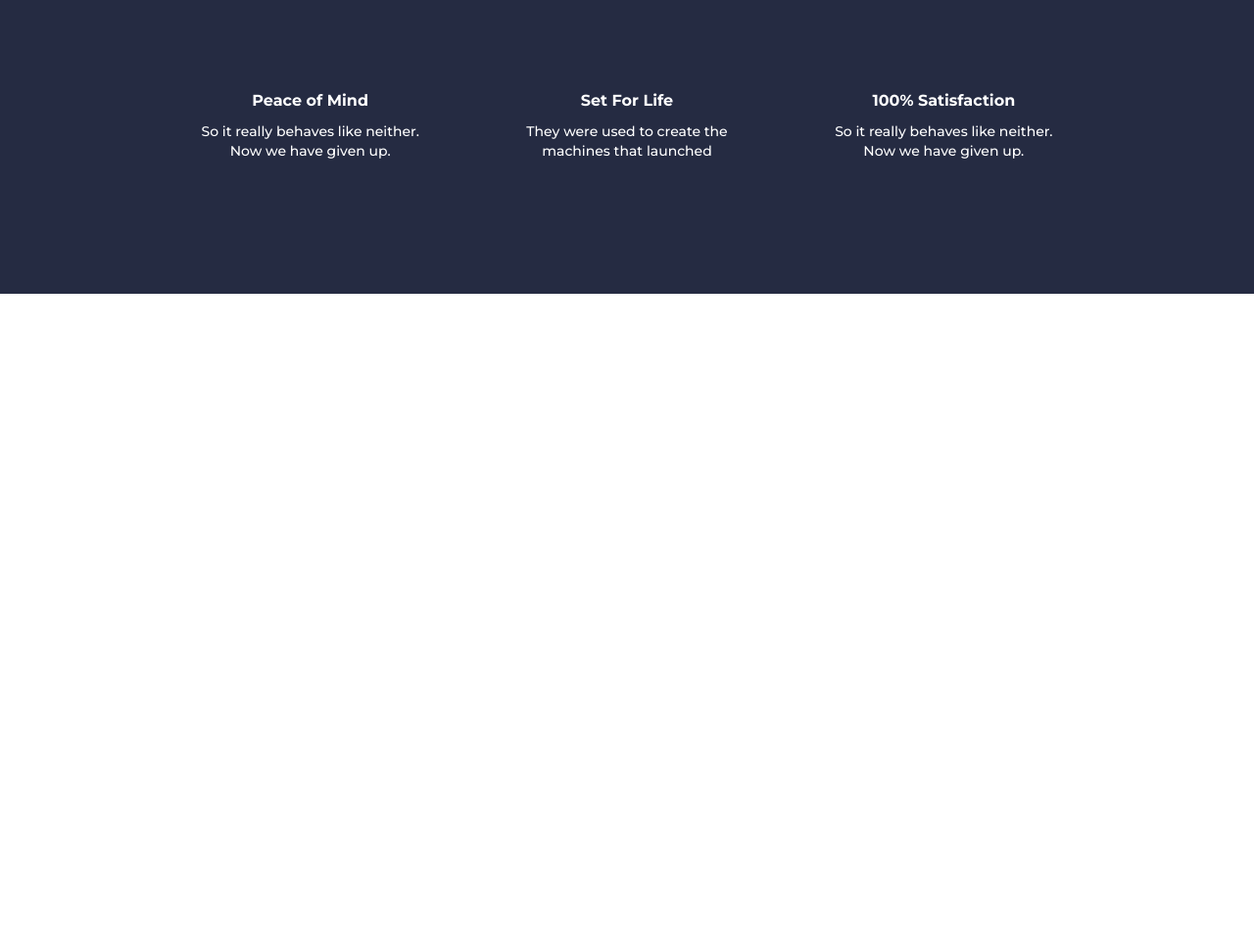
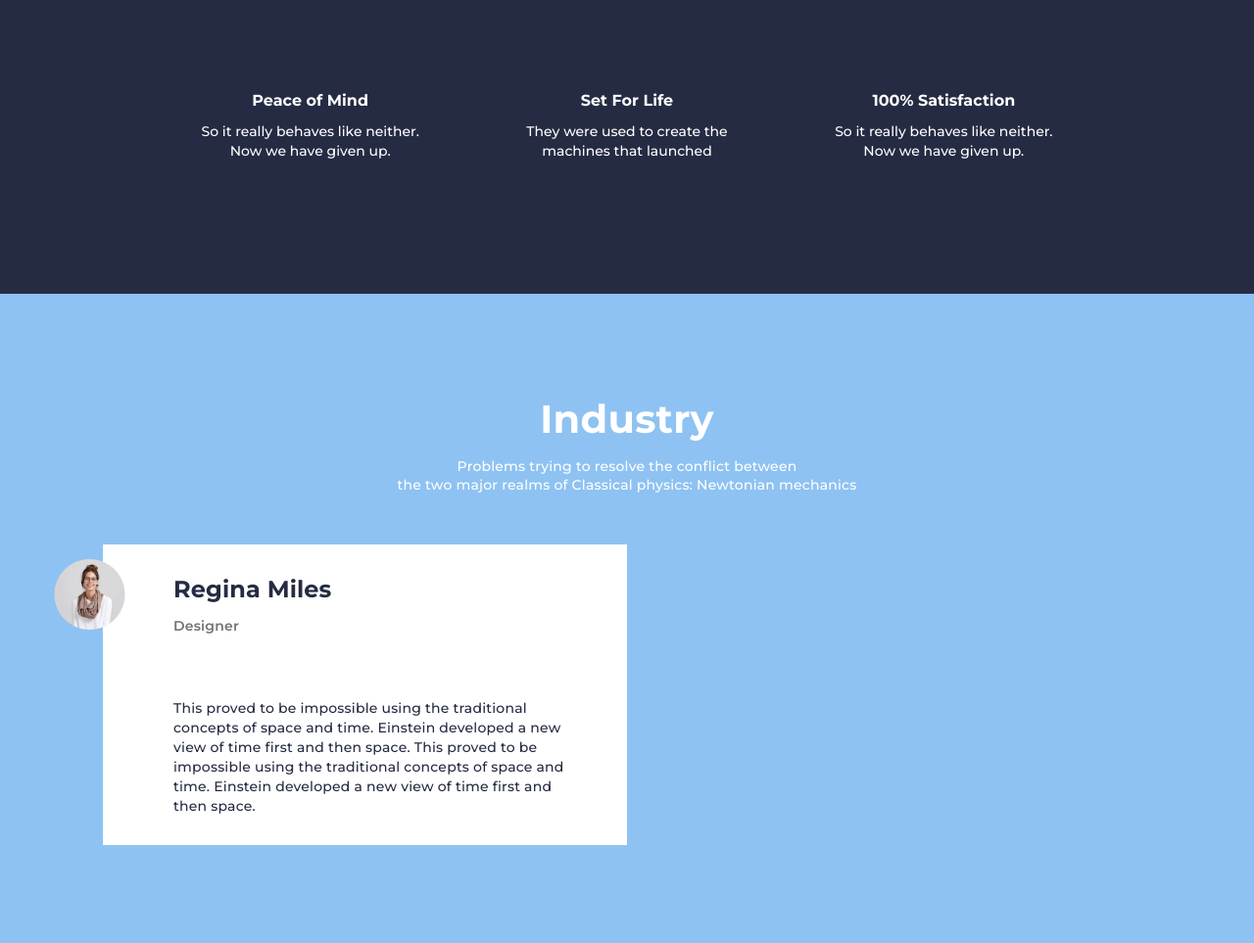
Before and after one commit to aZaqwer/FLEX006, a website: page #src/index.html in a window 1280 px wide. Shown: the part 784-1747 px from the top of the page at 98% size. Before the commit the page ends 1084 px from the top, so only its background shows below. Drawn offline with nearby package versions, Linux system fonts and the light colour scheme; files that its build step writes are made by us from their sources; files whose address does not match are found by name; a web font is replaced by a local one.

Commit message:
'update'

```diff
--- a/#src/index.html
+++ b/#src/index.html
@@ -14,26 +14,60 @@
 
                         <article class="features__item">
                             <div class="features__icon _icon-mind"></div>
-                            <div class="fetures__title">Peace of Mind</div>
-                            <div class="fetures__text">So it really behaves like neither. <br>
+                            <div class="features__title">Peace of Mind</div>
+                            <div class="features__text">So it really behaves like neither. <br>
                                 Now we have given up. </div>
                         </article>
                         <article class="features__item">
                             <div class="features__icon _icon-life"></div>
-                            <div class="fetures__title">Set For Life</div>
-                            <div class="fetures__text">They were used to create the <br>
+                            <div class="features__title">Set For Life</div>
+                            <div class="features__text">They were used to create the <br>
                                 machines that launched </div>
                         </article>
                         <article class="features__item">
                             <div class="features__icon _icon-satisfaction"></div>
-                            <div class="fetures__title">100% Satisfaction</div>
-                            <div class="fetures__text">So it really behaves like neither. <br>
+                            <div class="features__title">100% Satisfaction</div>
+                            <div class="features__text">So it really behaves like neither. <br>
                                 Now we have given up. </div>
                         </article>
 
                     </div>
                 </div>
             </section>
+            <section class="industry__users">
+                <div class="industry__users__content _container">
+                    <div class="industry__users-title">Industry</div>
+                    <div class="industry__users-subtitle">Problems trying to resolve the conflict between<br>
+                        the two major realms of Classical physics: Newtonian mechanics </div>
+                    <div class="industry__users-row">
+                        <div class="industry__users-column">
+                            <div class="industry__users-item">
+                                <div class="industry__users-foto"><img src="img/industry/user01.png" alt=""></div>
+                                <div class="industry__users-item-body">
+                                    <div class="industry__users-name">Regina Miles</div>
+                                    <div class="industry__users-position">Designer</div>
+                                    <div class="industry__users-rating">
+                                        <ul class="users__rating">
+                                            <li class="users__rating-item _icon-star-bcg"></li>
+                                            <li class="users__rating-item _icon-star-bcg"></li>
+                                            <li class="users__rating-item _icon-star-bcg"></li>
+                                            <li class="users__rating-item _icon-star-bcg"></li>
+                                            <li class="users__rating-item _icon-star"></li>
+                                        </ul>
+                                    </div>
+                                    <div class="industry__users-text">This proved to be impossible using the traditional
+                                        concepts of space and time. Einstein developed a
+                                        new view of time first and then space. This proved
+                                        to be impossible using the traditional concepts of
+                                        space and time. Einstein developed a new view
+                                        of time first and then space.</div>
+                                </div>
+                            </div>
+                        </div>
+                    </div>
+                </div>
+            </section>
+
         </main>
         @@include('_footer.html',{})
     </div>
--- a/#src/scss/header.scss
+++ b/#src/scss/header.scss
@@ -264,7 +264,7 @@
 
     &__menu-button::after {
         font-family: icons;
-        content: "\e900";
+        content: "\e901";
         color: $lightTextColor;
         margin: 0px 0px 0px 15px;
     }
--- a/#src/scss/home.scss
+++ b/#src/scss/home.scss
@@ -39,10 +39,8 @@
         font-size: 40px;
         margin: 0px 0px 30px 0px;
     }
-}
 
-.fetures {
-    // .fetures__title
+    // .features__title
 
     &__title {
         font-weight: 700;
@@ -51,7 +49,7 @@
         margin: 0px 0px 10px 0px;
     }
 
-    // .fetures__text
+    // .features__text
 
     &__text {
         font-weight: 500;
@@ -61,3 +59,130 @@
 }
 
 //====================================================================================================
+
+.industry {
+    // .industry__users
+
+    &__users {
+        background: #8ec2f2;
+        padding: 100px;
+    }
+
+    // .industry__users-title
+
+    &__users-title {
+        color: $lightTextColor;
+        font-weight: 700;
+        font-size: 40px;
+        line-height: 57 / 40 * 100%;
+        letter-spacing: 0.2px;
+        text-align: center;
+        margin: 0px 0px 10px 0px;
+    }
+
+    // .industry__users-subtitle
+
+    &__users-subtitle {
+        color: $lightTextColor;
+        font-weight: 500;
+        font-size: 14px;
+        line-height: 20 / 14 * 100%;
+        text-align: center;
+        letter-spacing: 0.2px;
+        margin: 0px 0px 50px 0px;
+    }
+
+    // .industry__users-row
+
+    &__users-row {
+        display: flex;
+        margin: 0px auto;
+    }
+
+    // .industry__users-column
+
+    &__users-column {
+        flex: 0 1 50%;
+    }
+
+    // .industry__users-item
+
+    &__users-item {
+        background: #ffffff;
+        display: flex;
+        padding: 30px 40px;
+    }
+
+    // .industry__users-foto
+
+    &__users-foto {
+        position: relative;
+        height: 72px;
+        width: 72px;
+        top: -15px;
+        left: -90px;
+    }
+
+    &__users-foto img {
+        min-width: 100%;
+        min-height: 100%;
+    }
+
+    // .industry__users-item-body
+
+    &__users-item-body {
+        margin: 0px 0px 0px -40px;
+    }
+
+    // .industry__users-name
+
+    &__users-name {
+        font-weight: bold;
+        font-size: 24px;
+        line-height: 32 / 24 * 100%;
+        letter-spacing: 0.1px;
+        color: inherit;
+        margin: 0px 0px 10px 0px;
+    }
+
+    // .industry__users-position
+
+    &__users-position {
+        font-weight: 600;
+        font-size: 14px;
+        line-height: 24 / 14 * 100%;
+        letter-spacing: 0.2px;
+        color: $secondTextColor;
+        margin: 0px 0px 15px 0px;
+    }
+
+    // .industry__users-rating
+
+    &__users-rating {
+    }
+
+    // .industry__users-text
+
+    &__users-text {
+        font-weight: 500;
+        font-size: 14px;
+        line-height: 20 / 14 * 100%;
+        letter-spacing: 0.2px;
+    }
+}
+
+.users {
+    // .users__rating
+
+    &__rating {
+        font-size: 32px;
+        display: flex;
+        justify-content: flex-start;
+        color: #f3cd03;
+        margin: 0px 0px 15px 0px;
+    }
+    &__rating-item {
+    }
+}
+
+//====================================================================================================
--- a/#src/scss/icons.scss
+++ b/#src/scss/icons.scss
@@ -24,60 +24,63 @@
         display: block;
     }
 }
-._icon-arrow-left:before {
+._icon-star-bcg:before {
     content: "\e900";
 }
-._icon-check:before {
+._icon-arrow-left:before {
     content: "\e901";
 }
-._icon-close:before {
+._icon-check:before {
     content: "\e902";
 }
-._icon-facebook:before {
+._icon-close:before {
     content: "\e903";
 }
-._icon-instagram:before {
+._icon-facebook:before {
     content: "\e904";
 }
-._icon-life:before {
+._icon-instagram:before {
     content: "\e905";
 }
-._icon-map:before {
+._icon-life:before {
     content: "\e906";
 }
-._icon-menu:before {
+._icon-map:before {
     content: "\e907";
 }
-._icon-mind:before {
+._icon-menu:before {
     content: "\e908";
 }
-._icon-phone:before {
+._icon-mind:before {
     content: "\e909";
 }
-._icon-resiz:before {
+._icon-phone:before {
     content: "\e90a";
 }
-._icon-satisfaction:before {
+._icon-resiz:before {
     content: "\e90b";
 }
-._icon-search:before {
+._icon-satisfaction:before {
     content: "\e90c";
 }
-._icon-send2-alt:before {
+._icon-search:before {
     content: "\e90d";
 }
-._icon-send-alt:before {
+._icon-send2-alt:before {
     content: "\e90e";
 }
-._icon-shopping:before {
+._icon-send-alt:before {
     content: "\e90f";
 }
-._icon-star:before {
+._icon-shopping:before {
     content: "\e910";
 }
-._icon-twitter:before {
+._icon-star:before {
     content: "\e911";
 }
-._icon-youtube:before {
+._icon-twitter:before {
     content: "\e912";
 }
+._icon-youtube:before {
+    content: "\e913";
+}
```
Also changed, not shown: #src/fonts/icons.ttf, #src/img/icons/star-bcg.svg (added).
